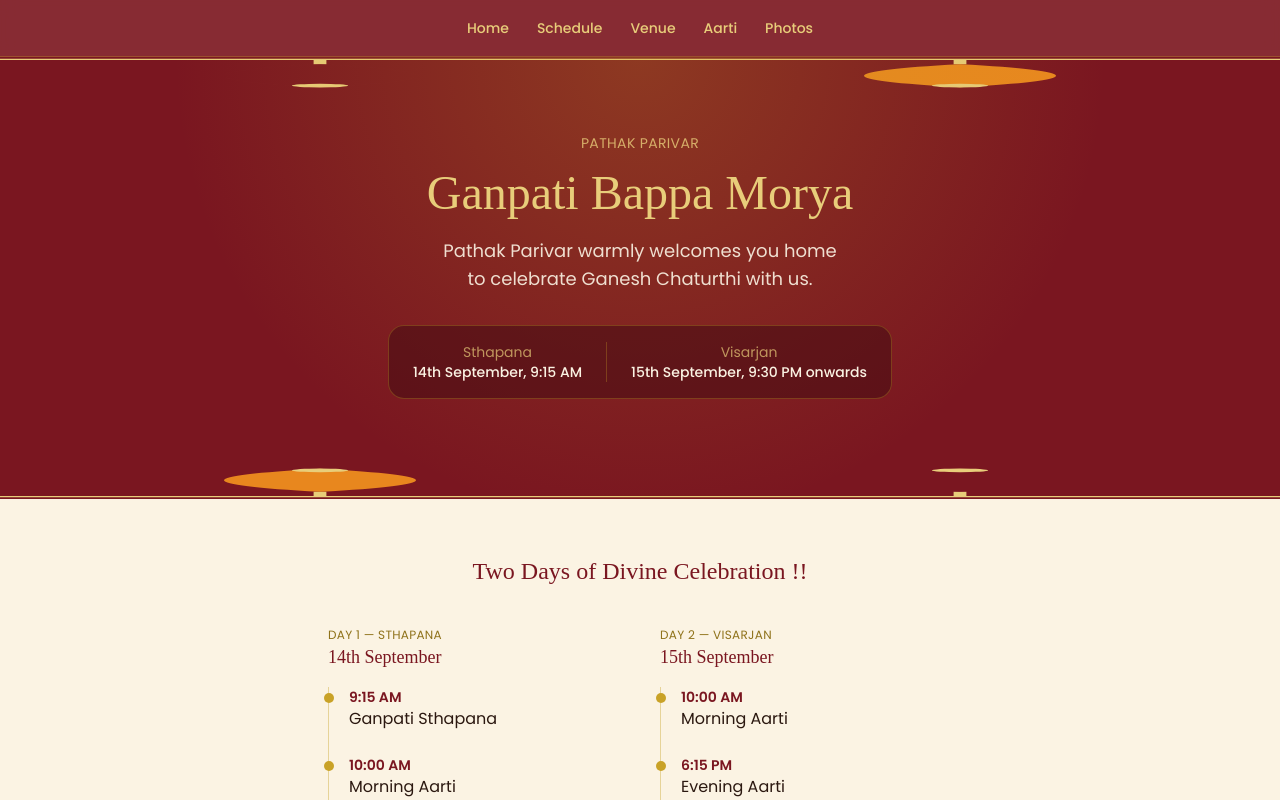
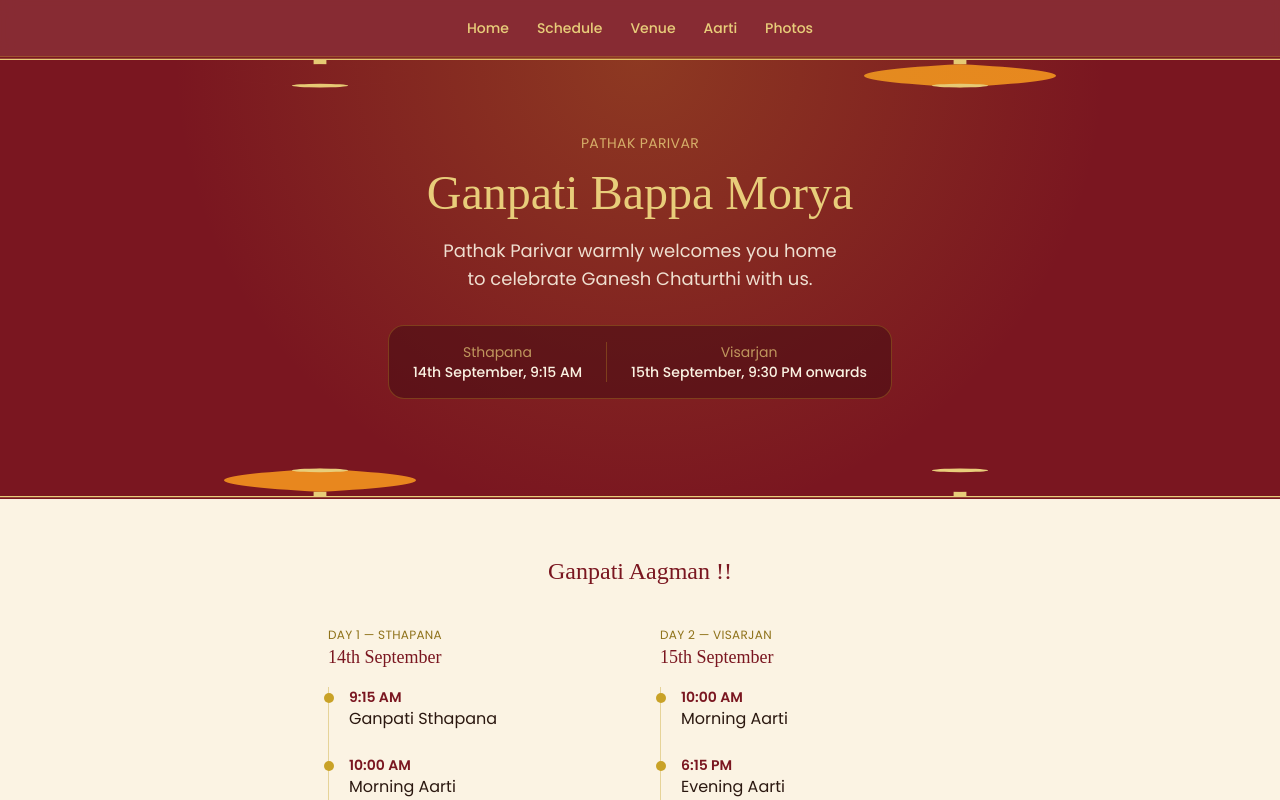
Before and after one commit to KaveriPathak2205/ganpati-invite-2026, a React (Vite) app: page / in a window 1280 px wide. Shown: the top 800 px of the page. Built offline with nearby package versions, Linux system fonts and the light colour scheme; no server answers; the database is empty; a web font is replaced by a local one.

Commit message:
Update Schedule.jsx

```diff
--- a/src/components/Schedule.jsx
+++ b/src/components/Schedule.jsx
@@ -4,7 +4,7 @@ export default function Schedule() {
   return (
     <section id="schedule" className="mx-auto max-w-2xl px-6 py-14">
       <h2 className="text-center font-display text-2xl text-maroon">
-        Two Days of Divine Celebration !!
+        Ganpati Aagman !!
       </h2>
 
       <div className="mt-10 grid gap-10 sm:grid-cols-2">
```
